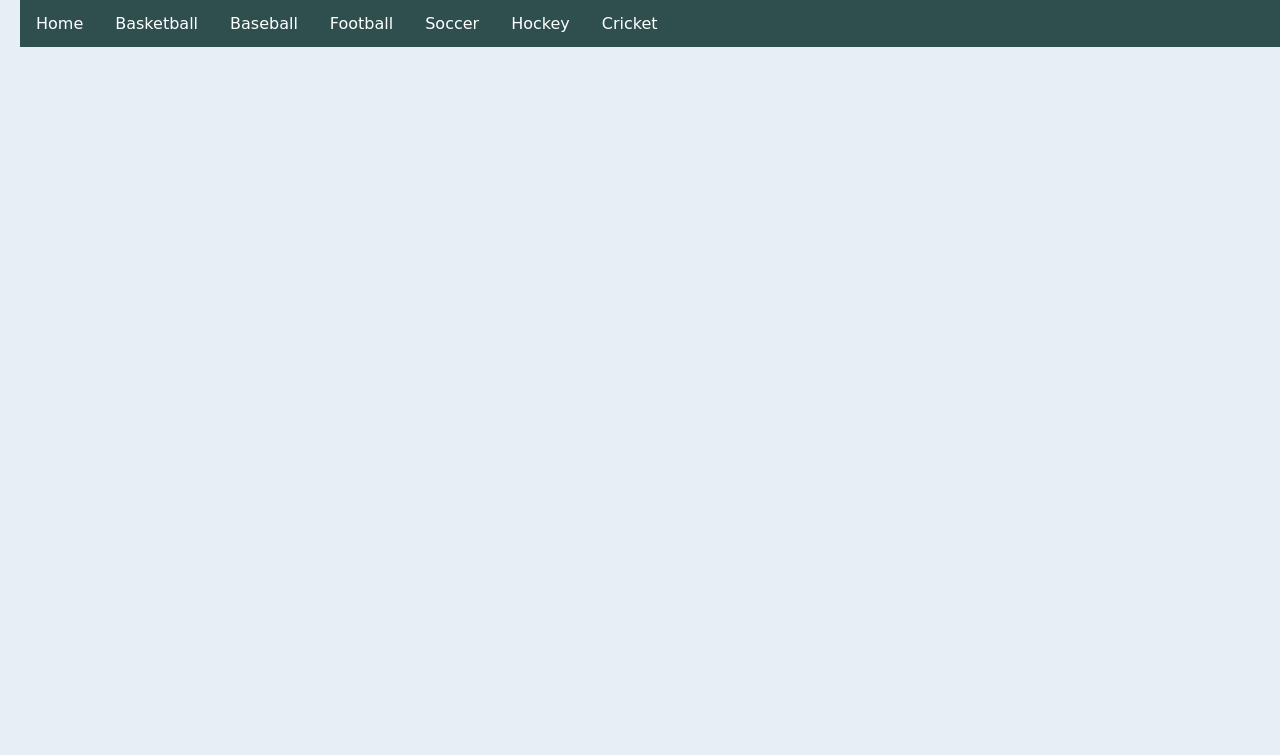
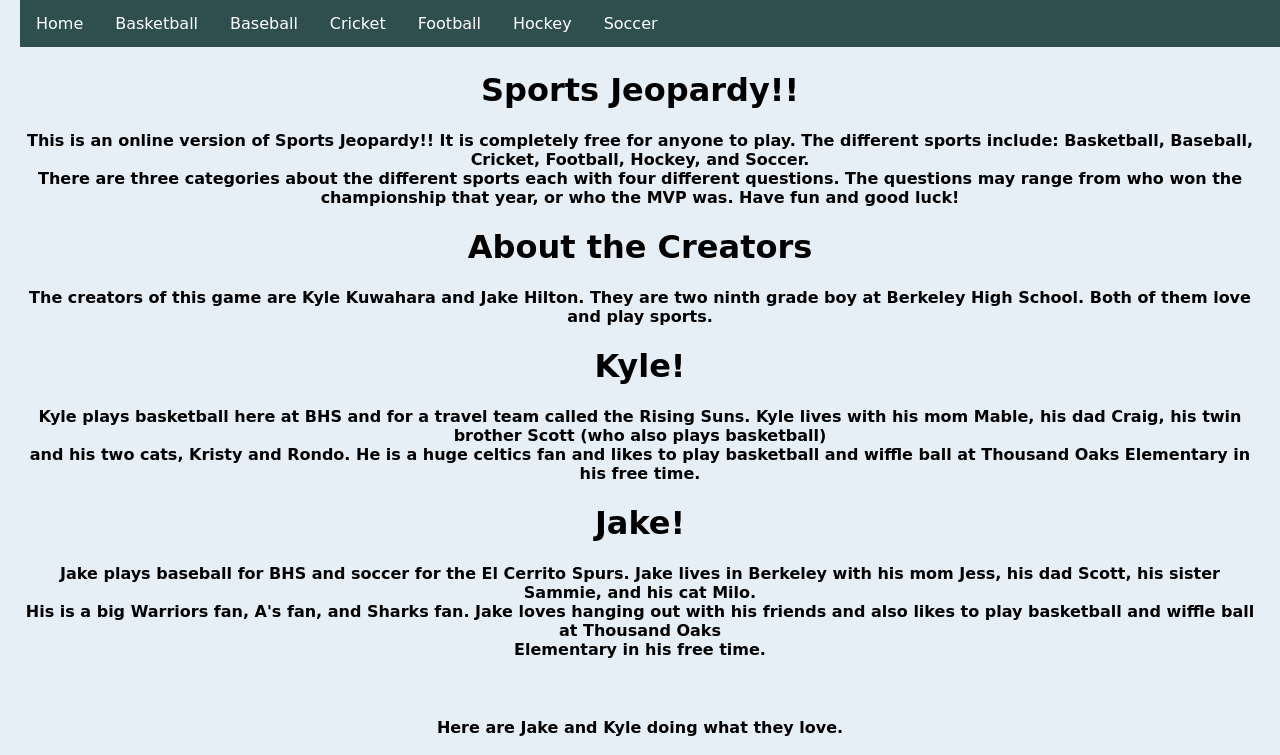
Before and after one commit to KyleK30/KyleK32.github.io, a plain HTML site: page index.html in a window 1280 px wide. Shown: the top 755 px of the page. Drawn offline with Linux system fonts and the light colour scheme; grey boxes are pictures that could not be loaded; a web font is replaced by a local one.

Commit message:
Update index.html

```diff
--- a/index.html
+++ b/index.html
@@ -10,11 +10,29 @@
     <li class="bat"><a class="active" href="index.html">Home</a></li>
     <li class="bat"><a href="basketball.html">Basketball</a></li>
     <li class="bat"><a href="baseball.html">Baseball</a></li>
+    <li class="bat"><a href="cricket.html">Cricket</a></li>
     <li class="bat"><a href="football.html">Football</a></li>
+    <li class="bat"><a href="hockey.html">Hockey</a></li>
     <li class="bat"><a href="soccer.html">Soccer</a></li>
-    <li class="bat"><a href="hockey.html">Hockey</a></li>
-    <li class="bat"><a href="cricket.html">Cricket</a></li>
 </ul>
-    <link href="https://fonts.googleapis.com/css?family=Kavivanar" rel="stylesheet">
+<link href="https://fonts.googleapis.com/css?family=Kavivanar" rel="stylesheet">
+<h1>Sports Jeopardy!!</h1>
+<h4>This is an online version of Sports Jeopardy!!  It is completely free for anyone to play.  The different sports include: Basketball, Baseball, Cricket, Football, Hockey, and Soccer. <br>
+There are three categories about the different sports each with four different questions.  The questions may range from who won the championship that year, or who the MVP was.  Have
+fun and good luck!</h4>
+<h1>About the Creators</h1>
+<h4>The creators of this game are Kyle Kuwahara and Jake Hilton.  They are two ninth grade boy at Berkeley High School. Both of them love and play sports.
+<h1>Kyle!</h1>
+<h4>Kyle plays basketball here at BHS and for a travel team called the Rising Suns.  Kyle lives with his mom Mable, his dad Craig, his twin brother Scott (who also plays basketball) <br>
+and his two cats, Kristy and Rondo.  He is a huge celtics fan and likes to play basketball and wiffle ball at Thousand Oaks Elementary in his free time.</h4>
+<h1>Jake!</h1>
+<h4>Jake plays baseball for BHS and soccer for the El Cerrito Spurs.  Jake lives in Berkeley with his mom Jess, his dad Scott, his sister Sammie, and his cat Milo. <br>
+His is a big Warriors fan, A's fan, and Sharks fan.  Jake loves hanging out with his friends and also likes to play basketball and wiffle ball at Thousand Oaks <br>
+Elementary in his free time. <br>
+    <br>
+    <br>
+    <h4>Here are Jake and Kyle doing what they love.</h4>
+    <img src="https://assets.change.org/photos/0/hy/by/hLhyBYtOneahaAI-800x800-noPad.jpg?1518362181" width="300">
+    <iframe width="560" height="315" src="https://www.youtube.com/embed/Gaot_nANuYo" frameborder="0" allow="autoplay; encrypted-media" allowfullscreen></iframe>
 </body>
 </html>
```
